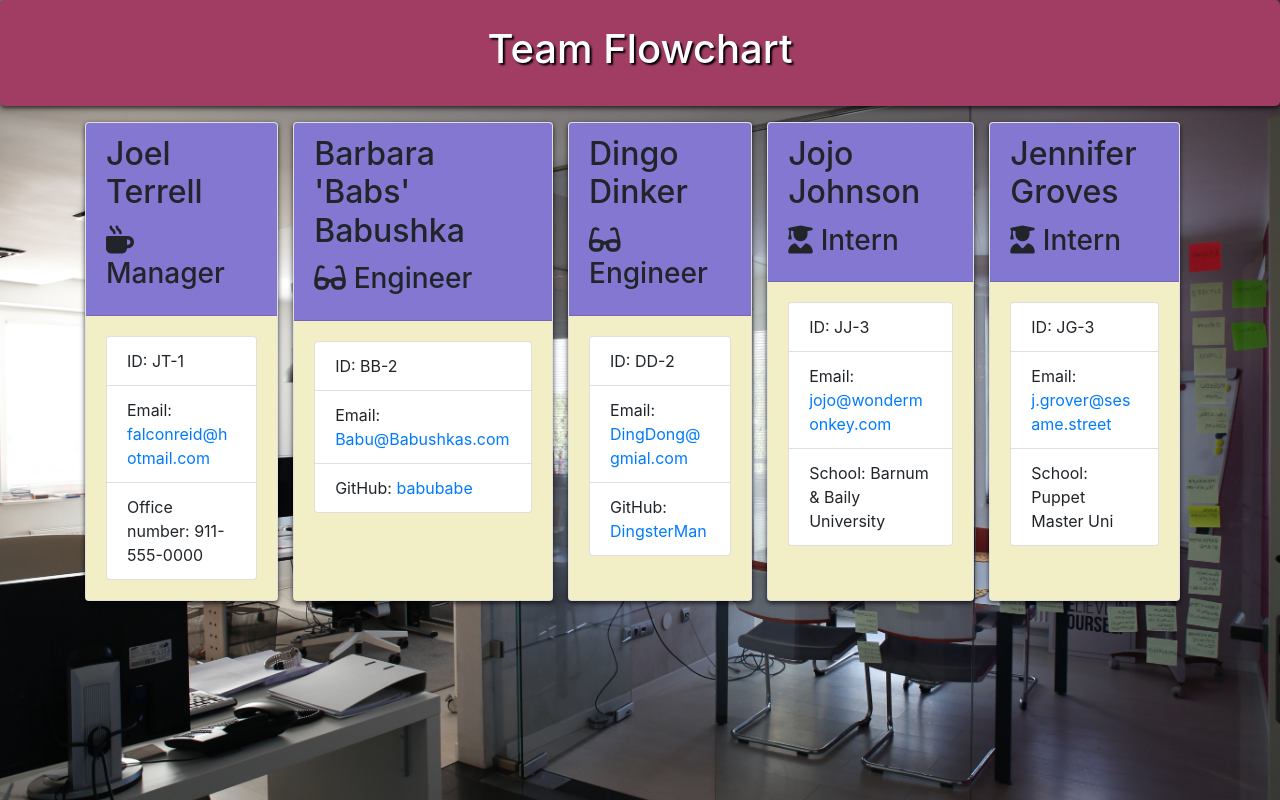
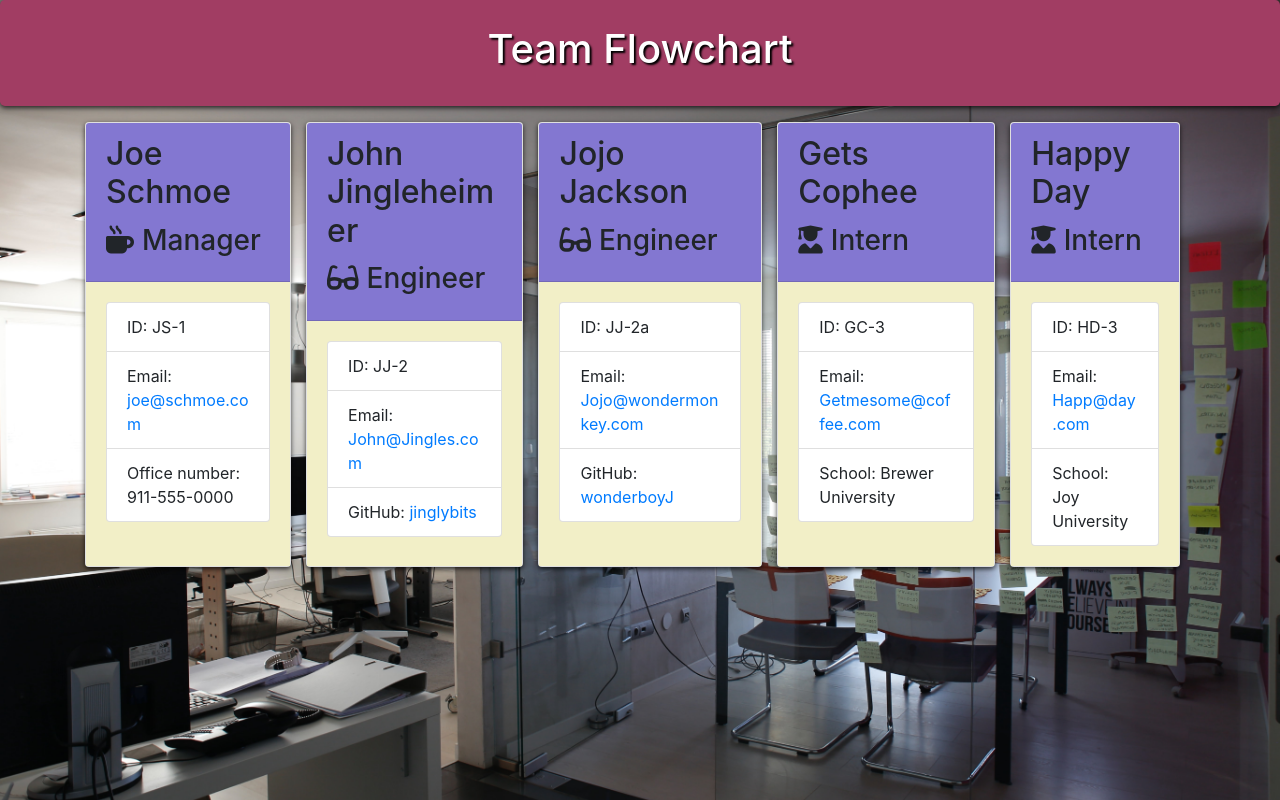
Before and after one commit to falconreid/Team-Generation-CLI, a website: page output/team.html in a window 1280 px wide. Drawn offline with nearby package versions, Linux system fonts and the light colour scheme.

```diff
--- a/output/team.html
+++ b/output/team.html
@@ -28,66 +28,66 @@
         <div class="team-area col-12 d-flex justify-content-center">
           <div class="card employee-card">
     <div class="card-header">
-        <h2 class="card-title">Joel Terrell</h2>
+        <h2 class="card-title">Joe Schmoe</h2>
         <h3 class="card-title"><i class="fas fa-mug-hot mr-2"></i>Manager</h3>
     </div>
     <div class="card-body">
         <ul class="list-group">
-            <li class="list-group-item">ID: JT-1</li>
-            <li class="list-group-item">Email: <a href="mailto:falconreid@hotmail.com">falconreid@hotmail.com</a></li>
+            <li class="list-group-item">ID: JS-1</li>
+            <li class="list-group-item">Email: <a href="mailto:joe@schmoe.com">joe@schmoe.com</a></li>
             <li class="list-group-item">Office number: 911-555-0000</li>
         </ul>
     </div>
 </div>
 <div class="card employee-card">
     <div class="card-header">
-        <h2 class="card-title">Barbara 'Babs' Babushka</h2>
+        <h2 class="card-title">John Jingleheimer</h2>
         <h3 class="card-title"><i class="fas fa-glasses mr-2"></i>Engineer</h3>
     </div>
     <div class="card-body">
         <ul class="list-group">
-            <li class="list-group-item">ID: BB-2</li>
-            <li class="list-group-item">Email: <a href="mailto:Babu@Babushkas.com">Babu@Babushkas.com</a></li>
-            <li class="list-group-item">GitHub: <a href="https://github.com/babubabe" target="_blank" rel="noopener noreferrer">babubabe</a></li>
+            <li class="list-group-item">ID: JJ-2</li>
+            <li class="list-group-item">Email: <a href="mailto:John@Jingles.com">John@Jingles.com</a></li>
+            <li class="list-group-item">GitHub: <a href="https://github.com/jinglybits" target="_blank" rel="noopener noreferrer">jinglybits</a></li>
         </ul>
     </div>
 </div>
 <div class="card employee-card">
     <div class="card-header">
-        <h2 class="card-title">Dingo Dinker</h2>
+        <h2 class="card-title">Jojo Jackson</h2>
         <h3 class="card-title"><i class="fas fa-glasses mr-2"></i>Engineer</h3>
     </div>
     <div class="card-body">
         <ul class="list-group">
-            <li class="list-group-item">ID: DD-2</li>
-            <li class="list-group-item">Email: <a href="mailto:DingDong@gmial.com">DingDong@gmial.com</a></li>
-            <li class="list-group-item">GitHub: <a href="https://github.com/DingsterMan" target="_blank" rel="noopener noreferrer">DingsterMan</a></li>
+            <li class="list-group-item">ID: JJ-2a</li>
+            <li class="list-group-item">Email: <a href="mailto:Jojo@wondermonkey.com">Jojo@wondermonkey.com</a></li>
+            <li class="list-group-item">GitHub: <a href="https://github.com/wonderboyJ" target="_blank" rel="noopener noreferrer">wonderboyJ</a></li>
         </ul>
     </div>
 </div>
 <div class="card employee-card">
     <div class="card-header">
-        <h2 class="card-title">Jojo Johnson</h2>
+        <h2 class="card-title">Gets Cophee</h2>
         <h3 class="card-title"><i class="fas fa-user-graduate mr-2"></i>Intern</h3>
     </div>
     <div class="card-body">
         <ul class="list-group">
-            <li class="list-group-item">ID: JJ-3</li>
-            <li class="list-group-item">Email: <a href="mailto:jojo@wondermonkey.com">jojo@wondermonkey.com</a></li>
-            <li class="list-group-item">School: Barnum & Baily University</li>
+            <li class="list-group-item">ID: GC-3</li>
+            <li class="list-group-item">Email: <a href="mailto:Getmesome@coffee.com">Getmesome@coffee.com</a></li>
+            <li class="list-group-item">School: Brewer University</li>
         </ul>
     </div>
 </div>
 <div class="card employee-card">
     <div class="card-header">
-        <h2 class="card-title">Jennifer Groves</h2>
+        <h2 class="card-title">Happy Day</h2>
         <h3 class="card-title"><i class="fas fa-user-graduate mr-2"></i>Intern</h3>
     </div>
     <div class="card-body">
         <ul class="list-group">
-            <li class="list-group-item">ID: JG-3</li>
-            <li class="list-group-item">Email: <a href="mailto:j.grover@sesame.street">j.grover@sesame.street</a></li>
-            <li class="list-group-item">School: Puppet Master Uni</li>
+            <li class="list-group-item">ID: HD-3</li>
+            <li class="list-group-item">Email: <a href="mailto:Happ@day.com">Happ@day.com</a></li>
+            <li class="list-group-item">School: Joy University</li>
         </ul>
     </div>
 </div>
```
Also changed, not shown: README.md.
